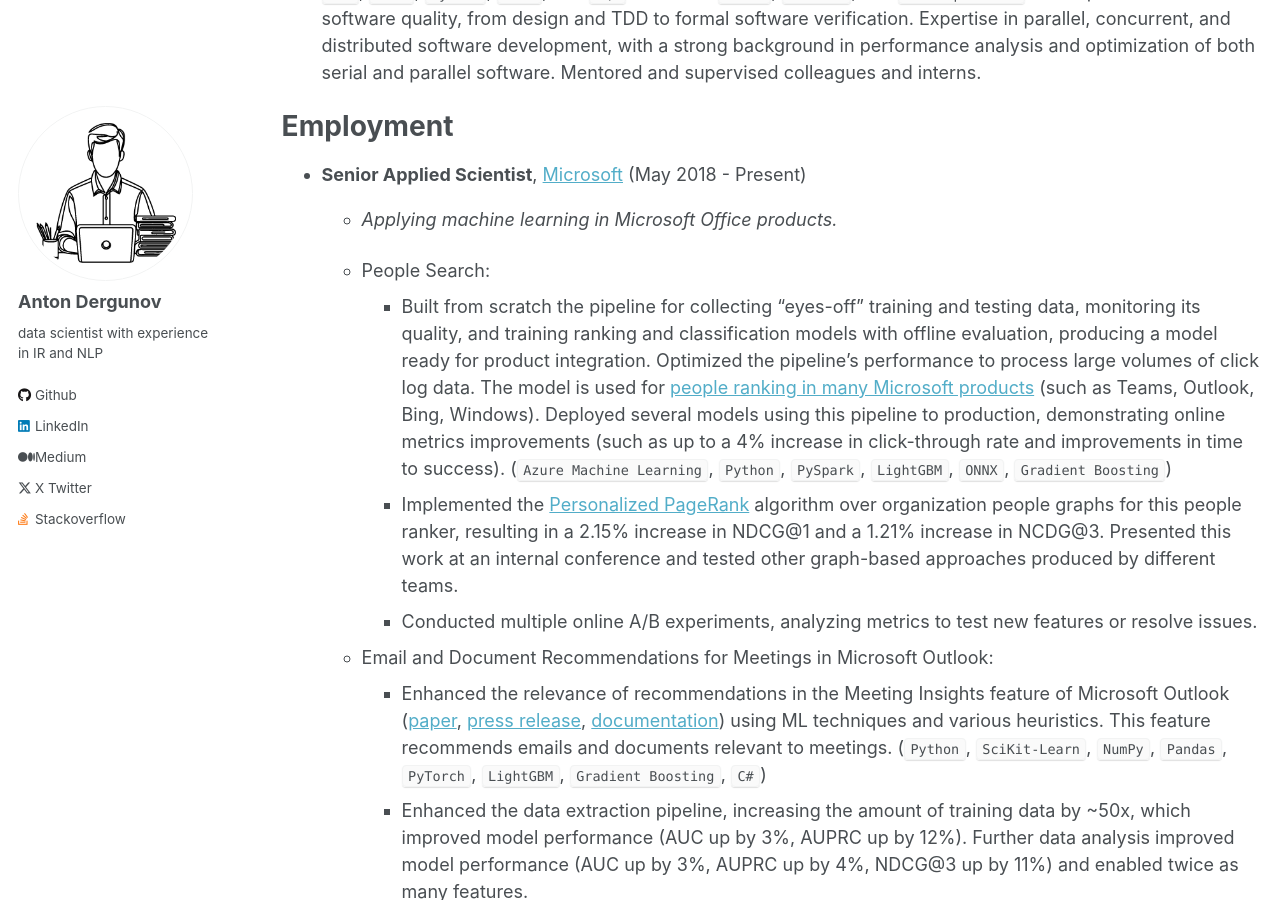
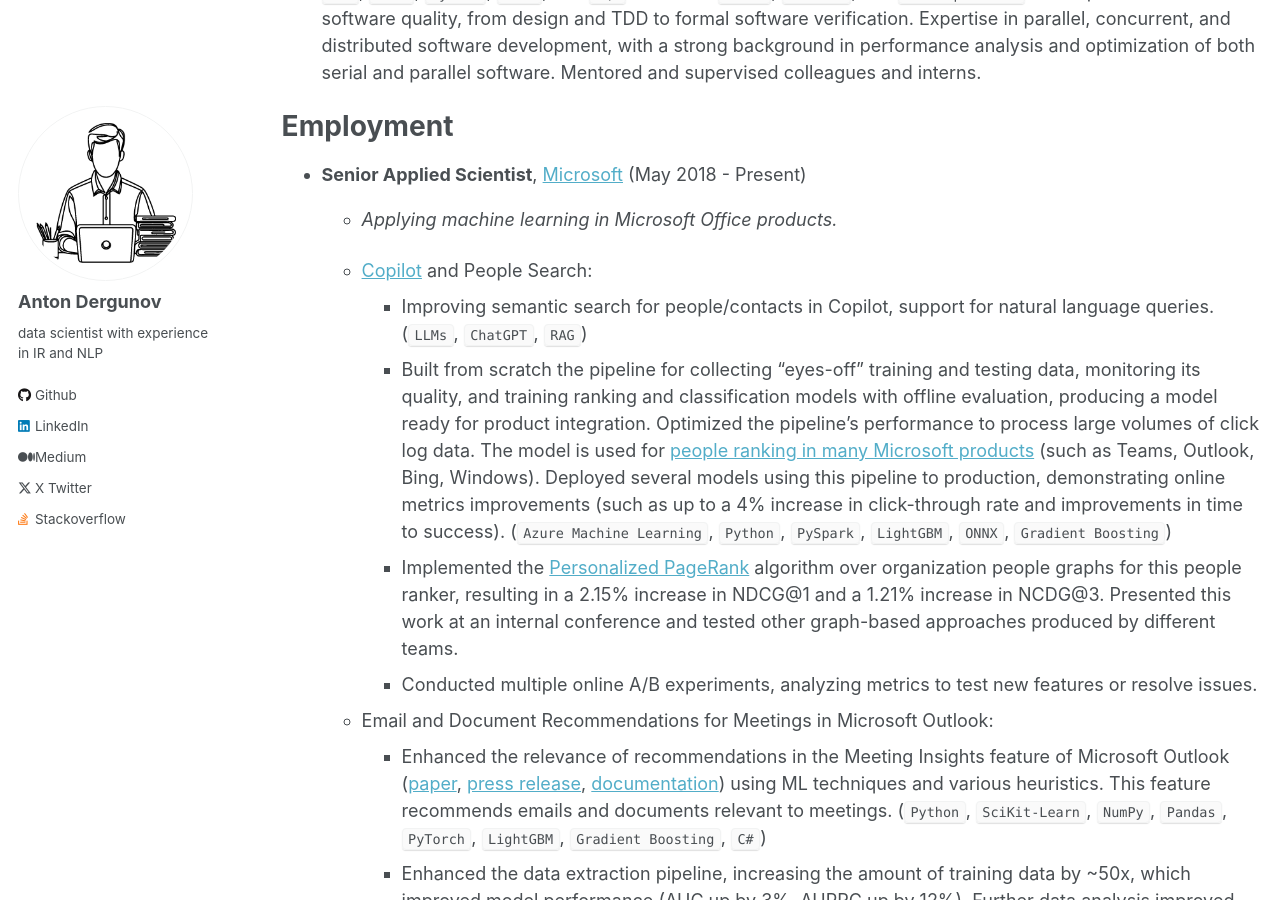
Before and after one commit to anton-dergunov/anton-dergunov.github.io, a Jekyll site: the page built from _pages/cv.md, in a window 1280 px wide and 900 px high, scrolled down 587 px. Built offline with Jekyll 4.4.1, drawn with Linux system fonts in a browser that asks for light colours.

Commit message:
Updated CV

```diff
--- a/_pages/cv.md
+++ b/_pages/cv.md
@@ -26,7 +26,8 @@
 - **Senior Applied Scientist**, [Microsoft](https://www.microsoft.com/) (May 2018 - Present)
   - *Applying machine learning in Microsoft Office products.*
 
-  - People Search:
+  - [Copilot](https://www.microsoft.com/en-gb/microsoft-copilot/organizations) and People Search:
+    - Improving semantic search for people/contacts in Copilot, support for natural language queries. (`LLMs`, `ChatGPT`, `RAG`)
     - Built from scratch the pipeline for collecting "eyes-off" training and testing data, monitoring its quality, and training ranking and classification models with offline evaluation, producing a model ready for product integration. Optimized the pipeline's performance to process large volumes of click log data. The model is used for [people ranking in many Microsoft products](https://www.youtube.com/watch?v=a6HO4ekmmjU) (such as Teams, Outlook, Bing, Windows). Deployed several models using this pipeline to production, demonstrating online metrics improvements (such as up to a 4% increase in click-through rate and improvements in time to success). (`Azure Machine Learning`, `Python`, `PySpark`, `LightGBM`, `ONNX`, `Gradient Boosting`)
     - Implemented the [Personalized PageRank](https://www.cs.cornell.edu/~bindel/blurbs/edgeppr.html) algorithm over organization people graphs for this people ranker, resulting in a 2.15% increase in NDCG@1 and a 1.21% increase in NCDG@3. Presented this work at an internal conference and tested other graph-based approaches produced by different teams.
     - Conducted multiple online A/B experiments, analyzing metrics to test new features or resolve issues.
```
Also changed, not shown: 2 other files.
